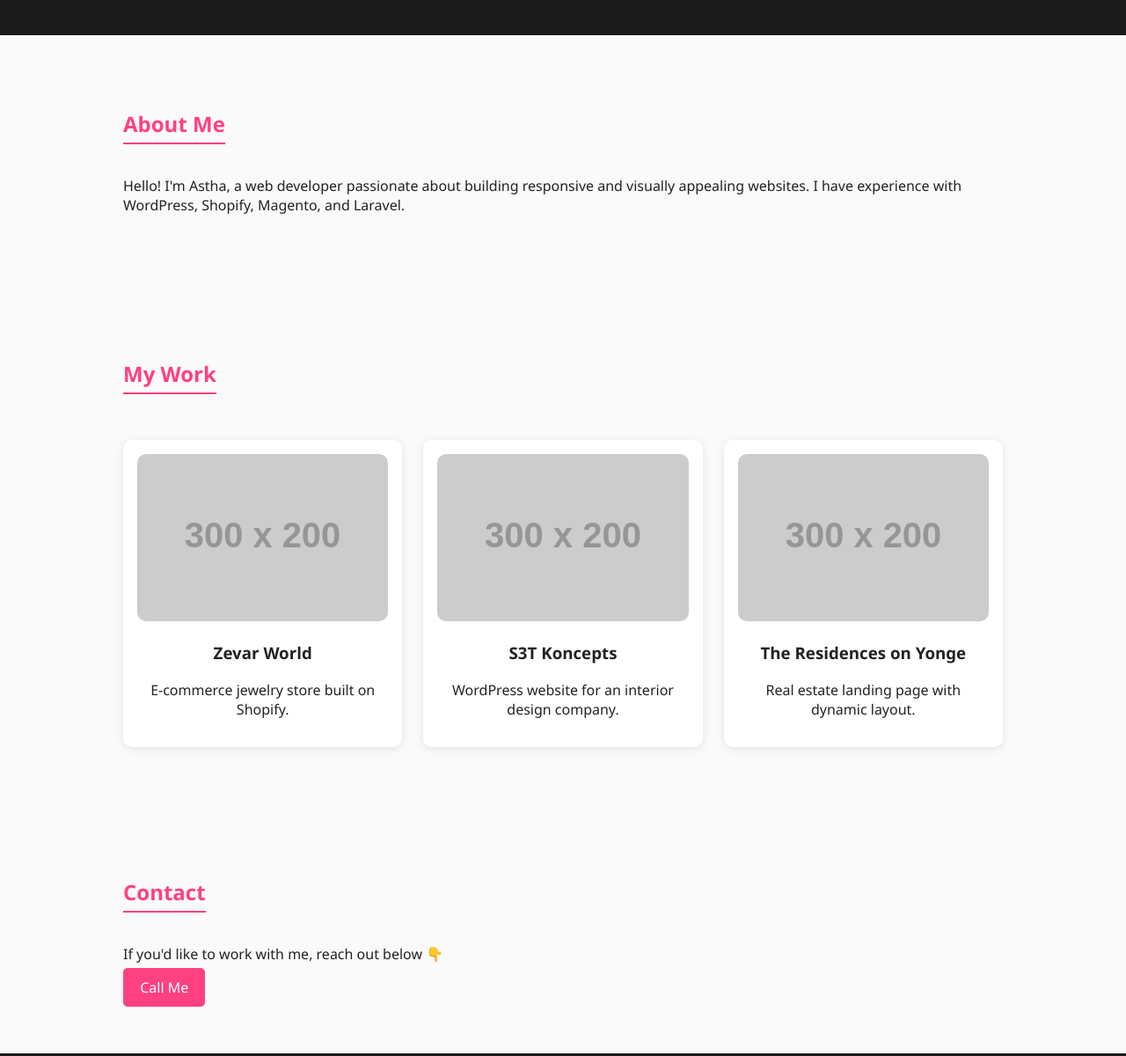
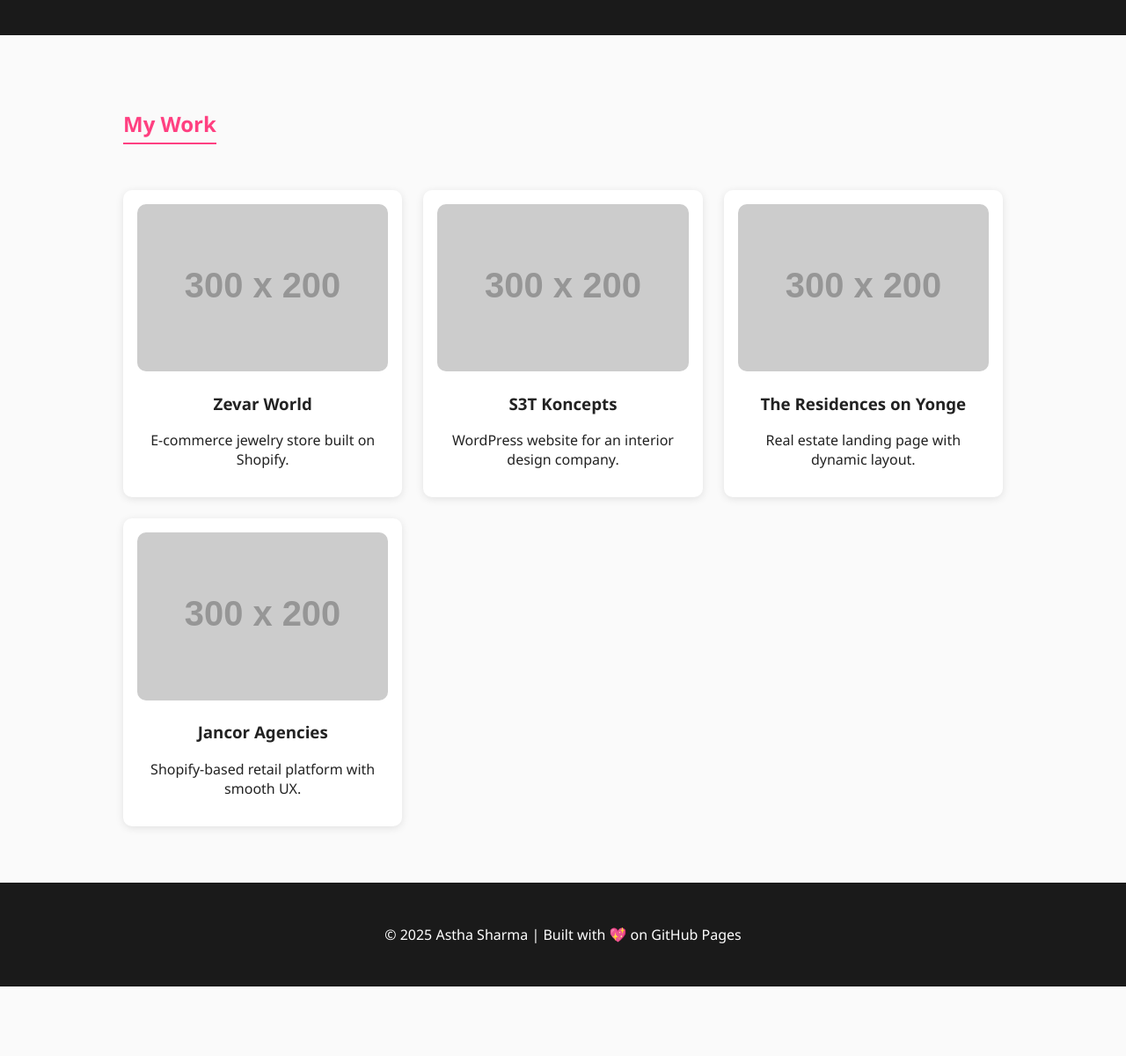
Before and after one commit to asthaitxit-hub/Portfolio, a plain HTML site: page index.html in a window 1280 px wide. Shown: the part 180-1380 px from the top of the page at 88% size. After the commit the page ends 1301 px from the top, so only its background shows below. Drawn offline with Linux system fonts and the light colour scheme; placeholder pictures from the web are drawn by us.

Commit message:
Update index.html

```diff
--- a/index.html
+++ b/index.html
@@ -5,6 +5,15 @@
   <meta name="viewport" content="width=device-width, initial-scale=1.0" />
   <title>Astha's Portfolio</title>
   <style>
+    .project {
+  transition: transform 0.3s ease, box-shadow 0.3s ease;
+  text-decoration: none;
+  color: inherit;
+}
+.project:hover {
+  transform: translateY(-5px);
+  box-shadow: 0 5px 15px rgba(0,0,0,0.2);
+}
     body { font-family: 'Segoe UI', sans-serif; margin: 0; color: #222; background: #fafafa; }
     header { background: #1a1a1a; color: white; text-align: center; padding: 3rem 1rem; }
     section { padding: 4rem 10%; max-width: 1000px; margin: auto; }
@@ -22,38 +31,35 @@
     <p>Web Developer | WordPress | Shopify | Magento | Laravel</p>
   </header>
 
-  <section id="about">
-    <h2>About Me</h2>
-    <p>Hello! I'm Astha, a web developer passionate about building responsive and visually appealing websites.
-       I have experience with WordPress, Shopify, Magento, and Laravel.</p>
-  </section>
-
  <section id="projects">
   <h2>My Work</h2>
   <div class="projects">
-      <div class="project">
-        <img src="https://via.placeholder.com/300x200" alt="Project 1">
+    <a href="https://zevarworld.com/" target="_blank" class="project">
+      <img src="https://via.placeholder.com/300x200" alt="Zevar World">
       <h3>Zevar World</h3>
       <p>E-commerce jewelry store built on Shopify.</p>
-      </div>
-      <div class="project">
-        <img src="https://via.placeholder.com/300x200" alt="Project 2">
+    </a>
+
+    <a href="https://s3tkoncepts.com/" target="_blank" class="project">
+      <img src="https://via.placeholder.com/300x200" alt="S3T Koncepts">
       <h3>S3T Koncepts</h3>
       <p>WordPress website for an interior design company.</p>
-      </div>
-      <div class="project">
-        <img src="https://via.placeholder.com/300x200" alt="Project 3">
+    </a>
+
+    <a href="https://www.theresidencesonyonge.ca/" target="_blank" class="project">
+      <img src="https://via.placeholder.com/300x200" alt="Residences on Yonge">
       <h3>The Residences on Yonge</h3>
       <p>Real estate landing page with dynamic layout.</p>
-      </div>
+    </a>
+
+    <a href="https://www.jancoragencies.store/" target="_blank" class="project">
+      <img src="https://via.placeholder.com/300x200" alt="Jancor Agencies">
+      <h3>Jancor Agencies</h3>
+      <p>Shopify-based retail platform with smooth UX.</p>
+    </a>
   </div>
 </section>
 
-  <section id="contact">
-    <h2>Contact</h2>
-    <p>If you'd like to work with me, reach out below 👇</p>
-    <a href="tel:+918696915912" class="button">Call Me</a>
-  </section>
 
   <footer>
     <p>© 2025 Astha Sharma | Built with 💖 on GitHub Pages</p>
```
Lines whose indentation alone changed are shown as unchanged.
